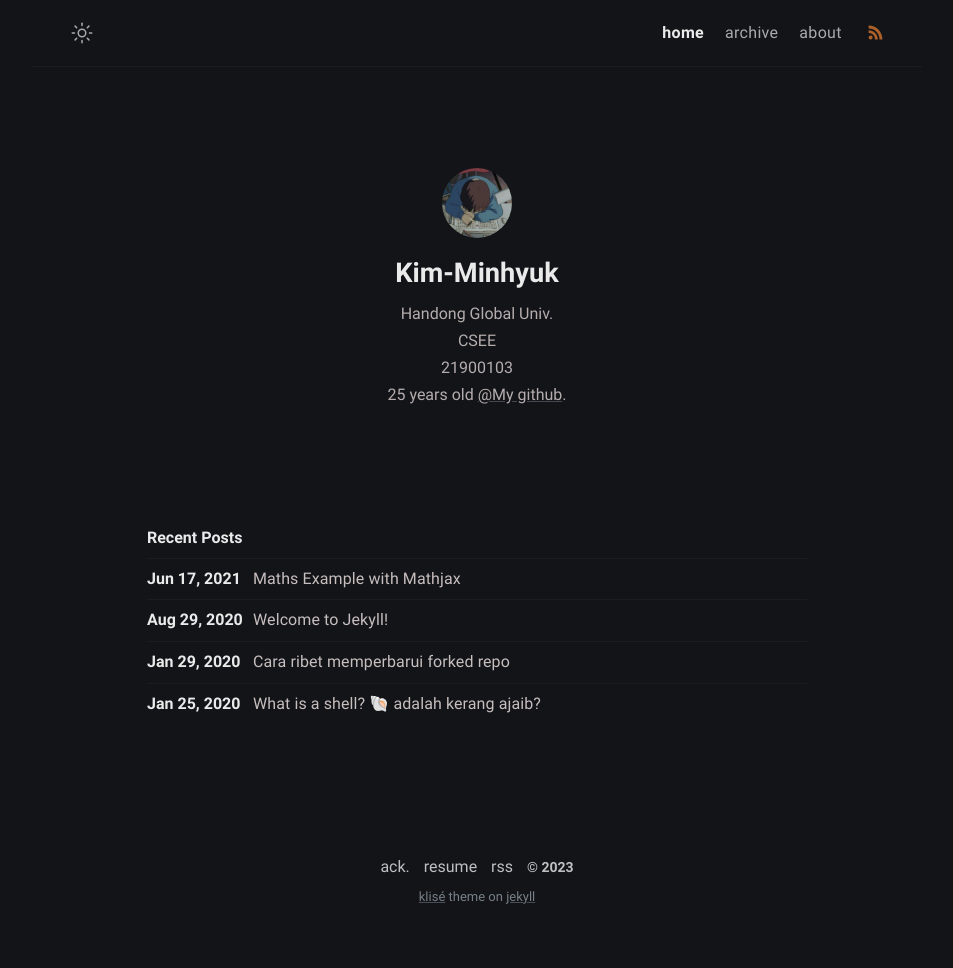
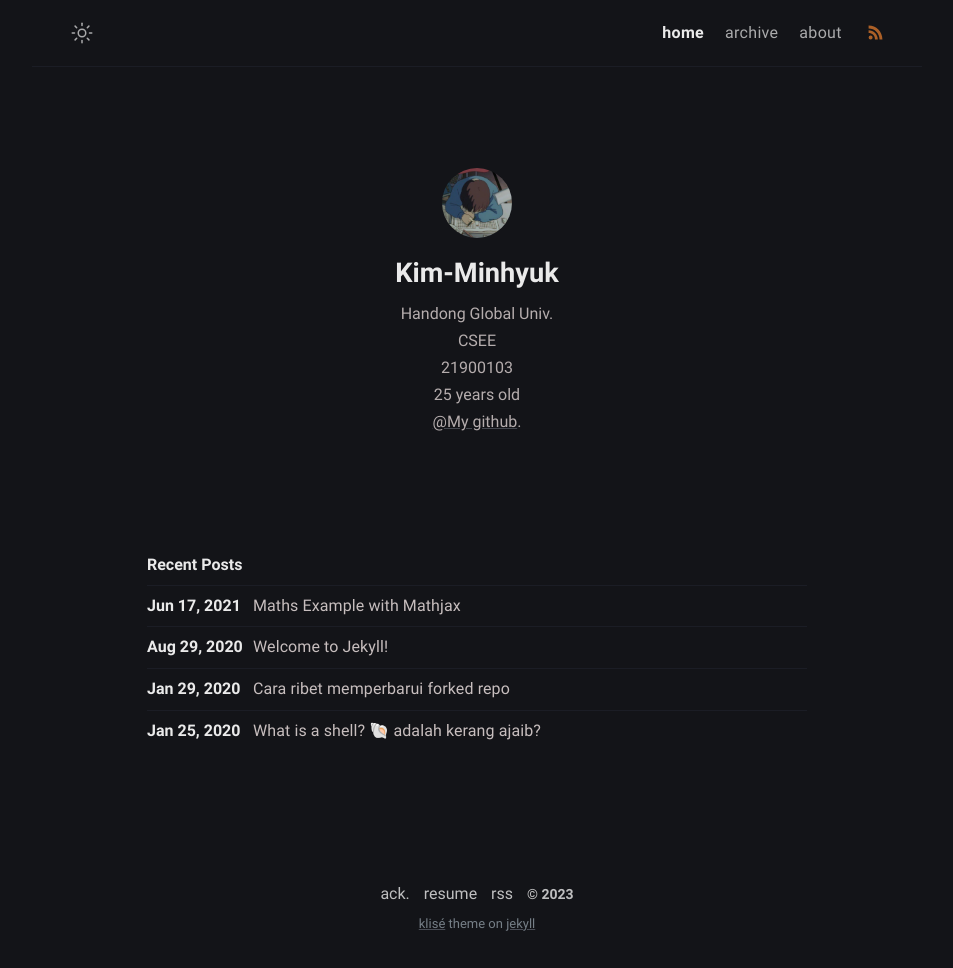
Before and after one commit to greentea991212/greentea991212.github.io, a Jekyll site: the page built from index.md, in a window 1280 px wide. Shown: the whole page, without its empty margins (163-1116 px from the left). Built offline with Jekyll 4.4.1, drawn with Linux system fonts in a browser that asks for light colours; before the commit the page ends 941 px from its top, so only the background shows below that.

```diff
--- a/_config.yml
+++ b/_config.yml
@@ -13,7 +13,7 @@ mode: dark # default theme "dark" | "light"
 author:
   name: Kim-Minhyuk # author name
   bio: >- # tell to the world
-     Handong Global Univ.<br>CSEE<br>21900103<br>25 years old
+     Handong Global Univ.<br>CSEE<br>21900103<br>25 years old<br>
      <a href="https://github.com/greentea991212" target="_blank" rel="noopener">@My github</a>.
   username: username # general username
   github: greentea991212 # github username
```
